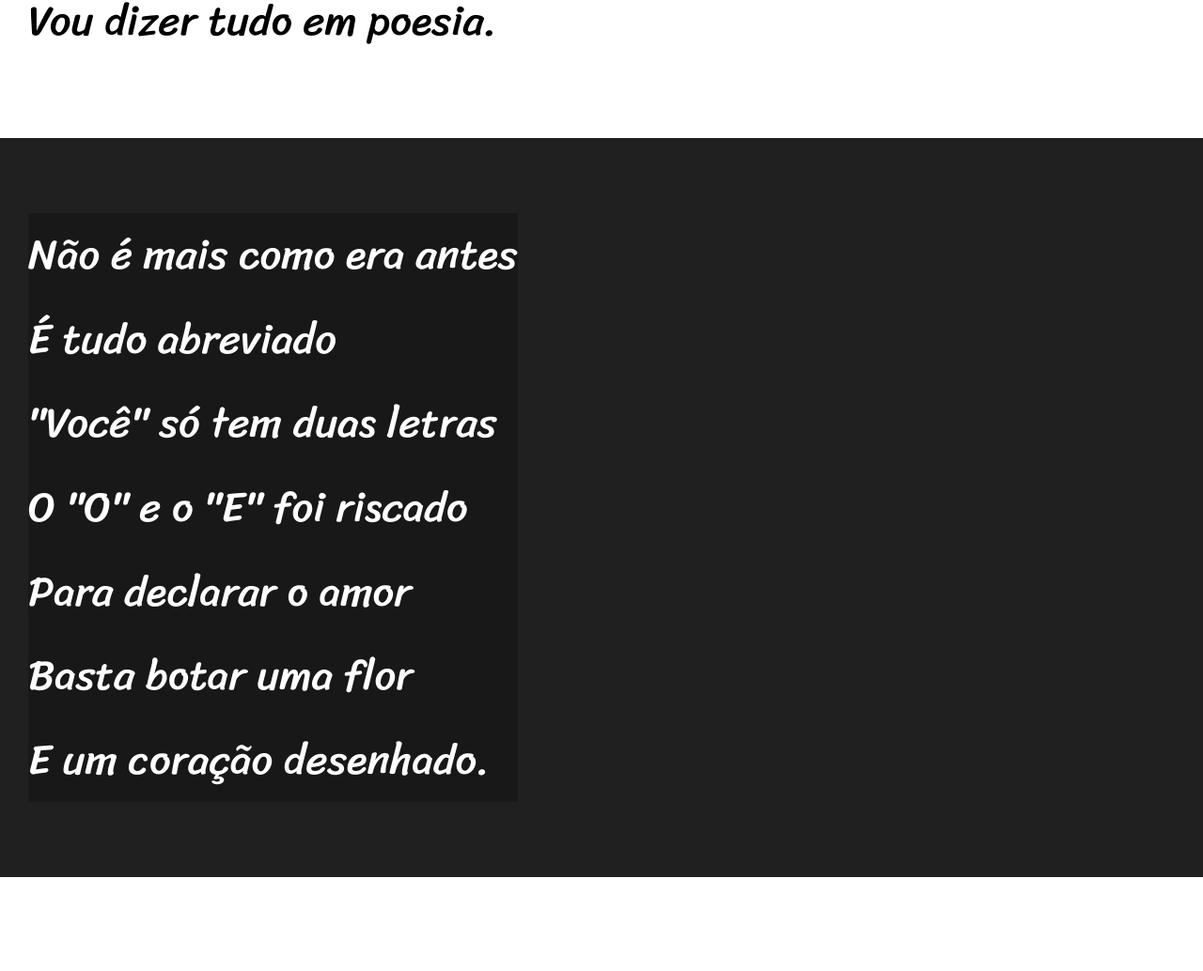
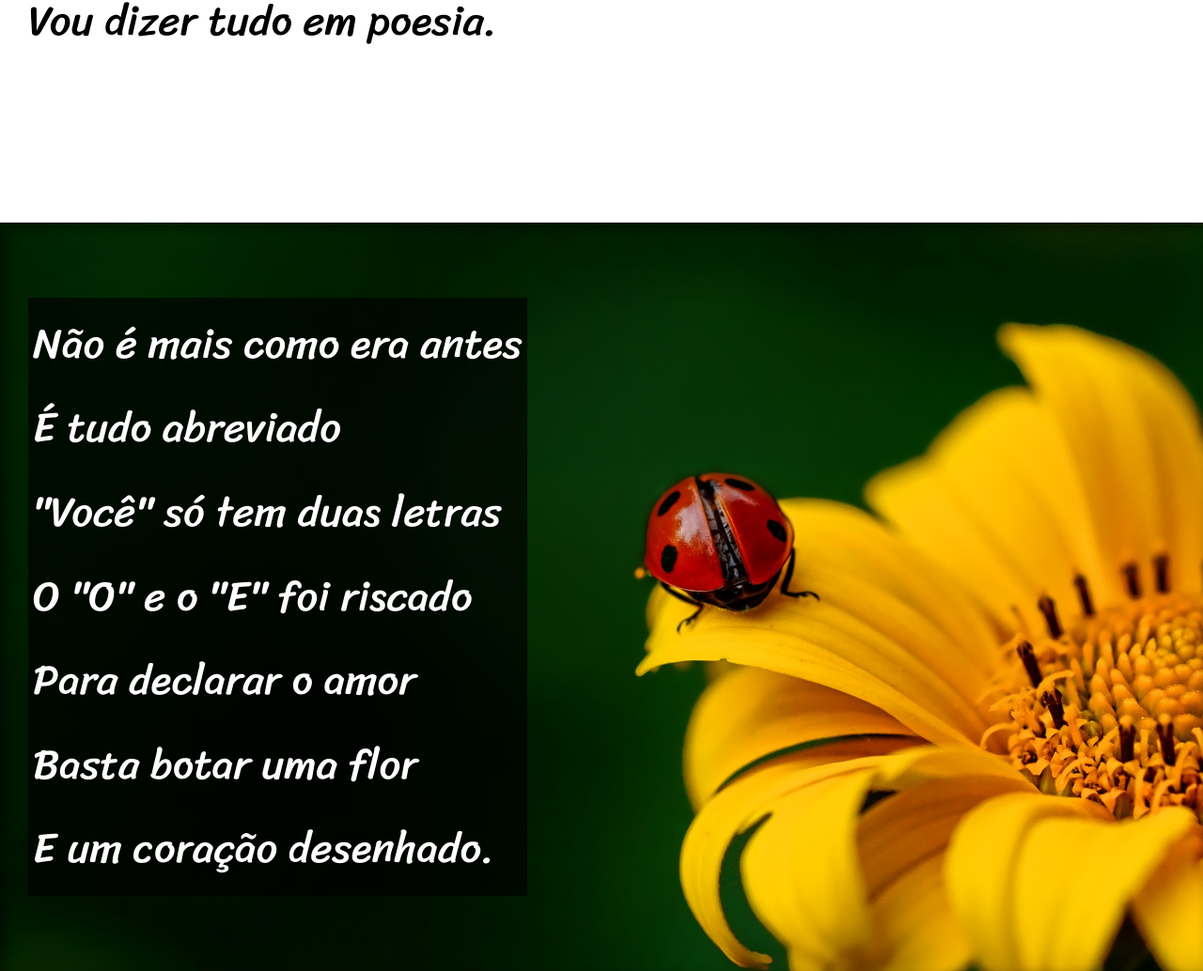
Before and after one commit to patrickbrum/html-css, a plain HTML site: page desafios/d012/index.html in a window 1280 px wide. Shown: the part 900-1934 px from the top of the page at 94% size. Drawn offline with Linux system fonts and the light colour scheme.

Commit message:
finalização

```diff
--- a/desafios/d012/estilo/style.css
+++ b/desafios/d012/estilo/style.css
@@ -59,6 +59,10 @@ section {
     font-size: 3.5vw;
 }
 
+section > p {
+    padding-bottom: 2em;
+}
+
 section.normal {
     background-color: white;
     color: black;
@@ -67,11 +71,28 @@ section.normal {
 section.imagem {
     background-color: rgb(32, 32, 32);
     color: white;
+    box-shadow: inset 6px 6px 13px 0px rgba(0, 0, 0, 0.445);
+    background-size: cover;
+    background-attachment: fixed;
 }
 
 section.imagem > p {
     display: inline-block;
-    background-color: rgba(0, 0, 0, 0.247);
+    padding: 5px;
+    background-color: rgba(0, 0, 0, 0.671);
+    text-shadow: 1px 1px 0px black
+}
+
+section#img01 {
+    background-image: url('../imagens/background001.jpg');
+    background-position: right center;
+
+}
+
+section#img02 {
+    background-image: url('../imagens/background002.jpg');
+    background-position: right center;
+
 }
 
 footer {
--- a/desafios/d012/index.html
+++ b/desafios/d012/index.html
@@ -29,7 +29,7 @@
         </p>
     </section>
 
-    <section class="imagem">
+    <section class="imagem" id="img01">
         <p>
             Não é mais como era antes <br>
             É tudo abreviado <br>
@@ -65,7 +65,7 @@
 
     </section>
 
-    <section class="imagem">
+    <section class="imagem" id="img02">
         <p>
             Tenho saudade das cartas <br>
             Escritas com a própria mão <br>
```
